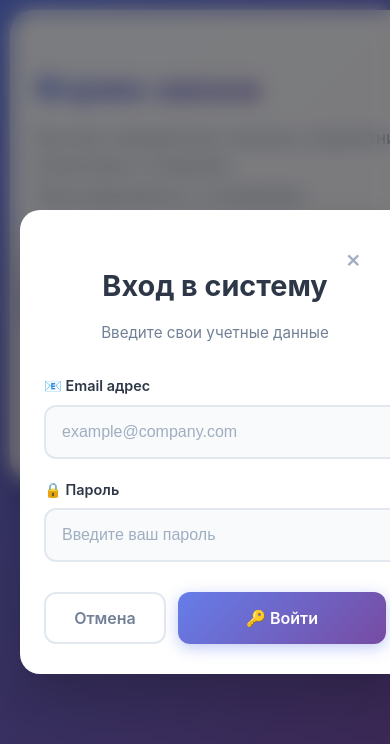
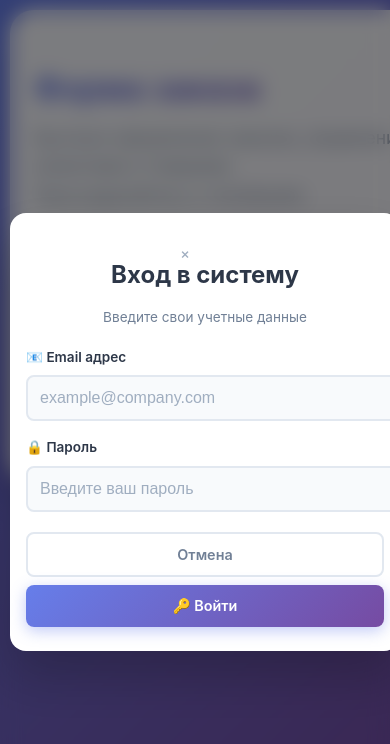
Before and after one commit to kimnikge/TA-09, a React (Vite) app in the folder frontend/: page / in a window 390 px wide. Both pictures are taken after a click on the button "🔑 Войти". Shown: the top 744 px of the page. Built offline with nearby package versions, Linux system fonts and the light colour scheme.

Commit message:
Fix mobile modal responsiveness

```diff
--- a/frontend/index.html
+++ b/frontend/index.html
@@ -3,7 +3,7 @@
   <head>
     <meta charset="UTF-8" />
     <link rel="icon" type="image/svg+xml" href="/vite.svg" />
-    <meta name="viewport" content="width=device-width, initial-scale=1.0" />
+    <meta name="viewport" content="width=device-width, initial-scale=1.0, maximum-scale=1.0, user-scalable=no" />
     <title>Форма заказа</title>
   </head>
   <body>
--- a/frontend/src/App.css
+++ b/frontend/src/App.css
@@ -49,7 +49,30 @@ input:focus {
   }
 
   .modal-mobile {
-    padding: 30px 24px !important;
+    padding: 24px 16px !important;
+    max-width: 95vw !important;
+    max-height: 90vh !important;
+    overflow-y: auto !important;
+    border-radius: 16px !important;
+  }
+
+  /* Специальные правила для полей ввода на мобильных */
+  .modal-mobile input {
+    font-size: 16px !important; /* Предотвращает зум на iOS */
+    padding: 12px !important;
+    border-radius: 8px !important;
+  }
+
+  /* Кнопки в модальном окне */
+  .modal-mobile .modal-buttons {
+    flex-direction: column !important;
+    gap: 8px !important;
+  }
+
+  .modal-mobile button {
+    width: 100% !important;
+    padding: 12px !important;
+    font-size: 0.9rem !important;
   }
 
   body {
--- a/frontend/src/App.tsx
+++ b/frontend/src/App.tsx
@@ -271,7 +271,7 @@ function App() {
             zIndex: '1000',
             alignItems: 'center',
             justifyContent: 'center',
-            padding: '20px',
+            padding: isMobile ? '10px' : '20px',
             animation: 'fadeIn 0.3s ease'
           }}
           onClick={(e) => e.target === e.currentTarget && resetForm()}
@@ -280,10 +280,12 @@ function App() {
             className={`bg-white w-full relative modal-content-mobile ${isMobile ? 'modal-mobile' : ''}`}
             style={{
               background: 'white',
-              borderRadius: '20px',
-              padding: isMobile ? '30px 24px' : '40px',
-              maxWidth: '450px',
+              borderRadius: isMobile ? '16px' : '20px',
+              padding: isMobile ? '24px 16px' : '40px',
+              maxWidth: isMobile ? '95vw' : '450px',
               width: '100%',
+              maxHeight: isMobile ? '90vh' : 'auto',
+              overflowY: isMobile ? 'auto' : 'visible',
               boxShadow: '0 25px 50px rgba(0, 0, 0, 0.2)',
               transform: 'scale(0.9)',
               animation: 'modalSlide 0.3s ease forwards'
@@ -312,13 +314,13 @@ function App() {
               className="text-center"
               style={{
                 textAlign: 'center',
-                marginBottom: '30px'
+                marginBottom: isMobile ? '20px' : '30px'
               }}
             >
               <h2
                 className="font-bold mb-2"
                 style={{
-                  fontSize: '1.8rem',
+                  fontSize: isMobile ? '1.5rem' : '1.8rem',
                   fontWeight: '700',
                   color: '#2d3748',
                   marginBottom: '8px'
@@ -329,7 +331,7 @@ function App() {
               <p
                 style={{
                   color: '#718096',
-                  fontSize: '0.95rem'
+                  fontSize: isMobile ? '0.85rem' : '0.95rem'
                 }}
               >
                 {showModal === 'login'
@@ -348,7 +350,7 @@ function App() {
                   handleRegister()
                 }
               }}>
-              <div style={{ marginBottom: '20px' }}>
+              <div style={{ marginBottom: isMobile ? '16px' : '20px' }}>
                 <label
                   className="block font-semibold mb-2"
                   style={{
@@ -356,7 +358,7 @@ function App() {
                     marginBottom: '8px',
                     fontWeight: '600',
                     color: '#2d3748',
-                    fontSize: '0.9rem'
+                    fontSize: isMobile ? '0.85rem' : '0.9rem'
                   }}
                 >
                   📧 Email адрес
@@ -368,10 +370,10 @@ function App() {
                   className="w-full transition-all duration-300"
                   style={{
                     width: '100%',
-                    padding: '16px',
+                    padding: isMobile ? '12px' : '16px',
                     border: '2px solid #e2e8f0',
-                    borderRadius: '12px',
-                    fontSize: '1rem',
+                    borderRadius: isMobile ? '8px' : '12px',
+                    fontSize: isMobile ? '16px' : '1rem', // 16px предотвращает зум на iOS
                     background: '#f8fafc',
                     transition: 'all 0.3s ease'
                   }}
@@ -390,7 +392,7 @@ function App() {
                 />
               </div>
 
-              <div style={{ marginBottom: '20px' }}>
+              <div style={{ marginBottom: isMobile ? '16px' : '20px' }}>
                 <label
                   className="block font-semibold mb-2"
                   style={{
@@ -398,7 +400,7 @@ function App() {
                     marginBottom: '8px',
                     fontWeight: '600',
                     color: '#2d3748',
-                    fontSize: '0.9rem'
+                    fontSize: isMobile ? '0.85rem' : '0.9rem'
                   }}
                 >
                   🔒 Пароль
@@ -410,10 +412,10 @@ function App() {
                   className="w-full transition-all duration-300"
                   style={{
                     width: '100%',
-                    padding: '16px',
+                    padding: isMobile ? '12px' : '16px',
                     border: '2px solid #e2e8f0',
-                    borderRadius: '12px',
-                    fontSize: '1rem',
+                    borderRadius: isMobile ? '8px' : '12px',
+                    fontSize: isMobile ? '16px' : '1rem', // 16px предотвращает зум на iOS
                     background: '#f8fafc',
                     transition: 'all 0.3s ease'
                   }}
@@ -433,7 +435,7 @@ function App() {
               </div>
 
               {showModal === 'register' && (
-                <div style={{ marginBottom: '20px' }}>
+                <div style={{ marginBottom: isMobile ? '16px' : '20px' }}>
                   <label
                     className="block font-semibold mb-2"
                     style={{
@@ -441,7 +443,7 @@ function App() {
                       marginBottom: '8px',
                       fontWeight: '600',
                       color: '#2d3748',
-                      fontSize: '0.9rem'
+                      fontSize: isMobile ? '0.85rem' : '0.9rem'
                     }}
                   >
                     👤 Имя
@@ -453,10 +455,10 @@ function App() {
                     className="w-full transition-all duration-300"
                     style={{
                       width: '100%',
-                      padding: '16px',
+                      padding: isMobile ? '12px' : '16px',
                       border: '2px solid #e2e8f0',
-                      borderRadius: '12px',
-                      fontSize: '1rem',
+                      borderRadius: isMobile ? '8px' : '12px',
+                      fontSize: isMobile ? '16px' : '1rem', // 16px предотвращает зум на iOS
                       background: '#f8fafc',
                       transition: 'all 0.3s ease'
                     }}
@@ -491,8 +493,9 @@ function App() {
                 className="flex gap-3"
                 style={{
                   display: 'flex',
-                  gap: '12px',
-                  marginTop: '30px'
+                  flexDirection: isMobile ? 'column' : 'row',
+                  gap: isMobile ? '8px' : '12px',
+                  marginTop: isMobile ? '20px' : '30px'
                 }}
               >
                 <button
@@ -500,15 +503,17 @@ function App() {
                   onClick={resetForm}
                   className="flex-1 font-semibold cursor-pointer transition-all duration-300"
                   style={{
-                    flex: '1',
-                    padding: '14px',
+                    flex: isMobile ? 'none' : '1',
+                    width: isMobile ? '100%' : 'auto',
+                    padding: isMobile ? '12px' : '14px',
                     border: '2px solid #e2e8f0',
-                    borderRadius: '12px',
+                    borderRadius: isMobile ? '8px' : '12px',
                     background: 'white',
                     color: '#718096',
                     fontWeight: '600',
                     cursor: 'pointer',
-                    transition: 'all 0.3s ease'
+                    transition: 'all 0.3s ease',
+                    fontSize: isMobile ? '0.9rem' : '1rem'
                   }}
                   onMouseEnter={(e) => {
                     e.currentTarget.style.borderColor = '#cbd5e0';
@@ -525,16 +530,18 @@ function App() {
                   type="submit"
                   className="font-semibold cursor-pointer transition-all duration-300"
                   style={{
-                    flex: '2',
-                    padding: '14px',
+                    flex: isMobile ? 'none' : '2',
+                    width: isMobile ? '100%' : 'auto',
+                    padding: isMobile ? '12px' : '14px',
                     border: 'none',
-                    borderRadius: '12px',
+                    borderRadius: isMobile ? '8px' : '12px',
                     background: 'linear-gradient(135deg, #667eea, #764ba2)',
                     color: 'white',
                     fontWeight: '600',
                     cursor: 'pointer',
                     transition: 'all 0.3s ease',
-                    boxShadow: '0 4px 15px rgba(102, 126, 234, 0.4)'
+                    boxShadow: '0 4px 15px rgba(102, 126, 234, 0.4)',
+                    fontSize: isMobile ? '0.9rem' : '1rem'
                   }}
                   onMouseEnter={(e) => {
                     e.currentTarget.style.transform = 'translateY(-2px)';
```
Also changed, not shown: 1 other file (tests, documents, lock files or other folders).
